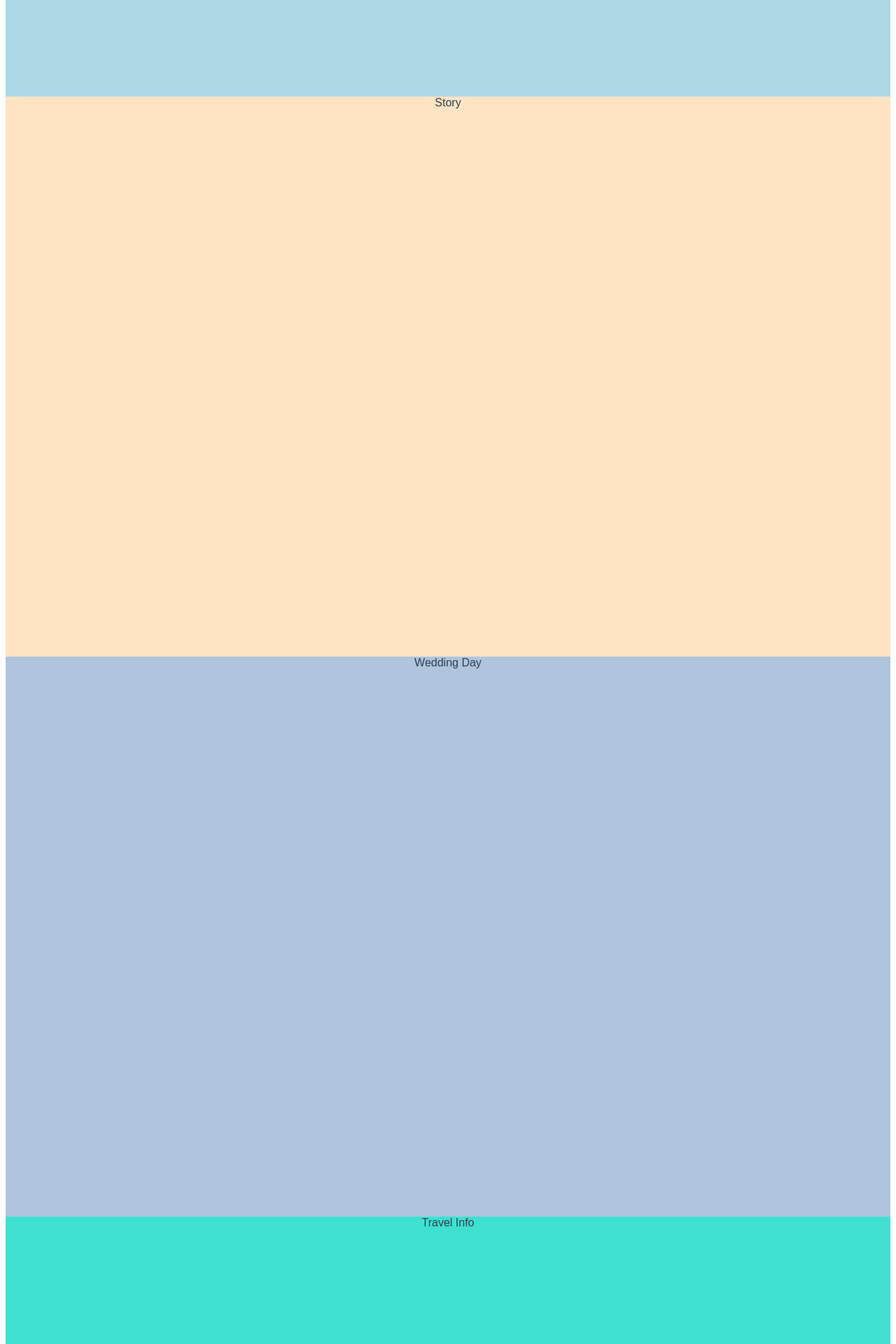
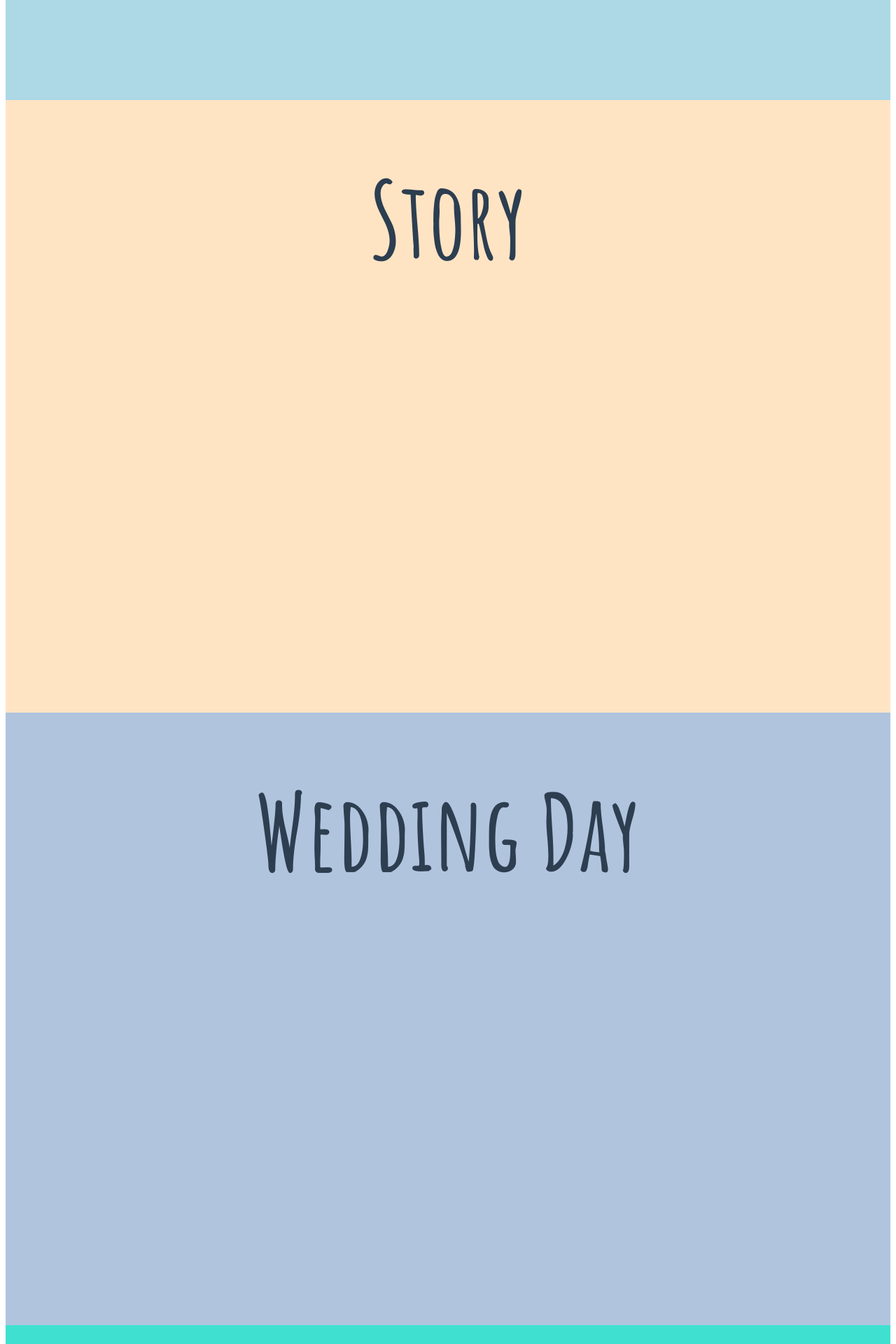
Before and after one commit to karenclo/wedding-rsvp, a Vue app: page / in a window 1280 px wide. Shown: the part 740-2660 px from the top of the page at 70% size. Built offline with nearby package versions, Linux system fonts and the light colour scheme.

Commit message:
nicer title formatting

```diff
--- a/src/components/Container.vue
+++ b/src/components/Container.vue
@@ -47,11 +47,10 @@ export default {
 }
 </script>
 
-<style>
+<style lang="scss" scoped>
   .container {
     height: 100%;
     position: relative;
-  }
     #header {
       position: fixed;
       top: 10px;
@@ -59,7 +58,7 @@ export default {
       width: 100%;
       margin: 0;
       z-index: 1;
-  }
+
       ul {
         font-family: 'Josefin Slab', serif;
         display: block;
@@ -67,14 +66,22 @@ export default {
         text-align: center;
 
       }
+
       #nav li {
         display: inline;
         margin: 15px;
         color: black;
         font-size: 15px;
+
+        &:hover {
+           color: white;
+           cursor: pointer;
         }
 
-  #nav li:hover {
-    color: #bebebe;
+        &:focus {
+          color: white
+        }
+      }
+    }
   }
 </style>
--- a/src/components/Gifts.vue
+++ b/src/components/Gifts.vue
@@ -1,21 +1,21 @@
 <template>
-  <div class="gifts">
-    {{ msg }}
+  <div class="gifts section">
+    <div class="content">
+      <div class="title">
+        Gifts
+      </div>
+    </div>
   </div>
 </template>
 
 <script>
 export default {
-  name: 'Gifts',
-  data () {
-    return {
-      msg: 'Gifts'
-    }
-  }
+  name: 'Gifts'
 }
 </script>
 
-<style>
+<style lang="scss" scoped>
+  @import '../stylesheets/header.scss';
   .gifts {
     background-color: aquamarine;
     height: 100%;
--- a/src/components/Home.vue
+++ b/src/components/Home.vue
@@ -1,7 +1,7 @@
 <template>
-  <div class="home">
+  <div class="home section">
     <div class="content">
-      <div class="main">
+      <div class="title">
         Karen + Jonathan
       </div>
       <div class="date">
@@ -13,26 +13,16 @@
 
 <script>
 export default {
-  name: 'Home',
-  data () {
-    return {
-      msg: 'Home'
-    }
-  }
+  name: 'Home'
 }
 </script>
 
-<style lang="scss">
+<style lang="scss" scoped>
+  @import '../stylesheets/header.scss';
   .home {
     background-color: lightblue;
     height: 100%;
     position: relative;
-  padding-top: 70px;
-
-  .main {
-    font-family: 'Amatic SC', cursive;
-    font-size: 150px;
-  }
 
     .date {
       font-family: 'Amatic SC', cursive;
--- a/src/components/Rsvp.vue
+++ b/src/components/Rsvp.vue
@@ -1,21 +1,21 @@
 <template>
-  <div class="rsvp">
-    {{ msg }}
+  <div class="rsvp section">
+    <div class="content">
+      <div class="title">
+        RSVP
+      </div>
+    </div>
   </div>
 </template>
 
 <script>
 export default {
-  name: 'Rsvp',
-  data () {
-    return {
-      msg: 'RSVP'
-    }
-  }
+  name: 'Rsvp'
 }
 </script>
 
-<style>
+<style lang="scss" scoped>
+  @import '../stylesheets/header.scss';
   .rsvp {
     background-color: pink;
     height: 100%;
--- a/src/components/Story.vue
+++ b/src/components/Story.vue
@@ -1,21 +1,21 @@
 <template>
-  <div class="story">
-    {{ msg }}
+  <div class="story section">
+    <div class="content">
+      <div class="title">
+        Story
+      </div>
+    </div>
   </div>
 </template>
 
 <script>
 export default {
-  name: 'Story',
-  data () {
-    return {
-      msg: 'Story'
-    }
-  }
+  name: 'Story'
 }
 </script>
 
-<style>
+<style lang="scss" scoped>
+  @import '../stylesheets/header.scss';
   .story {
     background-color: bisque;
     height: 100%;
--- a/src/components/TravelInfo.vue
+++ b/src/components/TravelInfo.vue
@@ -1,21 +1,21 @@
 <template>
-  <div class="travel-info">
-    {{ msg }}
+  <div class="travel-info section">
+    <div class="content">
+      <div class="title">
+        Travel Info
+      </div>
+    </div>
   </div>
 </template>
 
 <script>
 export default {
-  name: 'TravelInfo',
-  data () {
-    return {
-      msg: 'Travel Info'
-    }
-  }
+  name: 'TravelInfo'
 }
 </script>
 
-<style>
+<style lang="scss" scoped>
+  @import '../stylesheets/header.scss';
   .travel-info {
     background-color: turquoise;
     height: 100%;
--- a/src/components/WeddingDay.vue
+++ b/src/components/WeddingDay.vue
@@ -1,21 +1,21 @@
 <template>
-  <div class="wedding-day">
-    {{ msg }}
+  <div class="wedding-day section">
+    <div class="content">
+      <div class="title">
+        Wedding Day
+      </div>
+    </div>
   </div>
 </template>
 
 <script>
 export default {
-  name: 'WeddingDay',
-  data () {
-    return {
-      msg: 'Wedding Day'
-    }
-  }
+  name: 'WeddingDay'
 }
 </script>
 
-<style>
+<style lang="scss" scoped>
+  @import '../stylesheets/header.scss';
   .wedding-day {
     background-color: lightsteelblue;
     height: 100%;
--- /dev/null
+++ b/src/stylesheets/header.scss
@@ -0,0 +1,7 @@
+.section {
+  padding-top: 75px;
+  .title {
+    font-family: 'Amatic SC', cursive;
+    font-size: 150px;
+  }
+}
```
Lines whose indentation alone changed are shown as unchanged.
